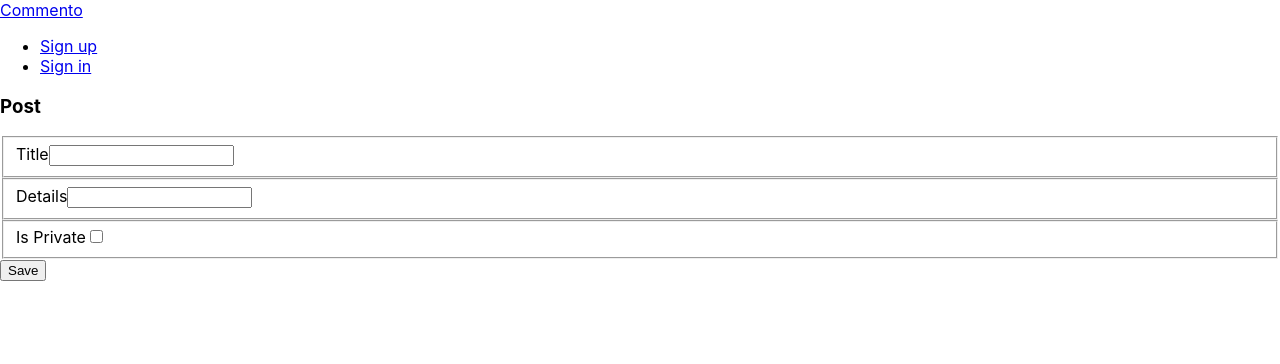
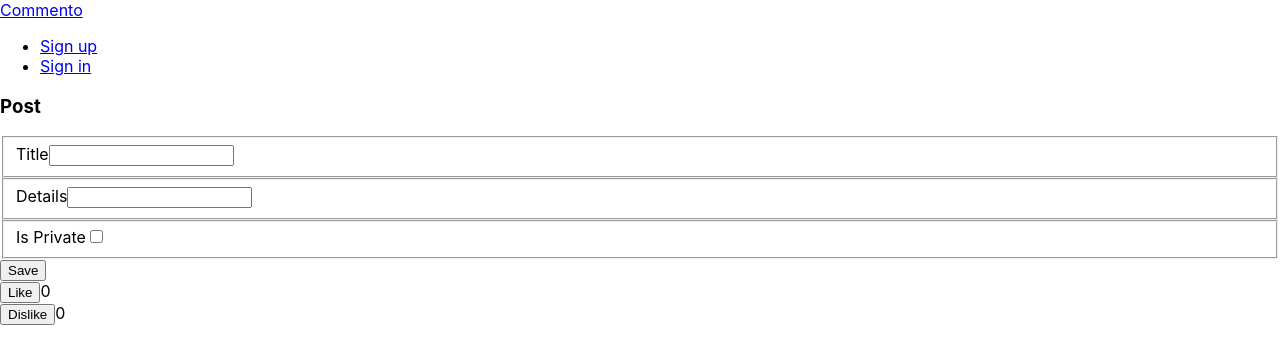
Before and after one commit to dato7898/commento-front, a React (Create React App) app: page /business/1/board/1/post/1 in a window 1280 px wide. Shown: the top 364 px of the page. Built offline with nearby package versions, Linux system fonts and the light colour scheme; no server answers.

Commit message:
added vote service and votes to post component

```diff
--- a/src/component/PostComponent.jsx
+++ b/src/component/PostComponent.jsx
@@ -1,6 +1,7 @@
 import React, { Component } from 'react';
 import { Formik, Form, Field, ErrorMessage } from 'formik';
 import PostDataService from '../service/PostDataService';
+import VoteDataService from '../service/VoteDataService';
 
 class PostComponent extends Component {
 
@@ -14,11 +15,15 @@ class PostComponent extends Component {
             postId: this.props.match.params.postId,
             title: '',
             details: '',
-            isPrivate: false
+            isPrivate: false,
+            likes: 0,
+            dislikes: 0
         };
 
         this.onSubmit = this.onSubmit.bind(this);
         this.validate = this.validate.bind(this);
+        this.getAllVotes = this.getAllVotes.bind(this);
+        this.onVoteChange = this.onVoteChange.bind(this);
     }
 
     componentDidMount() {
@@ -32,6 +37,16 @@ class PostComponent extends Component {
                 details: response.data.details,
                 title: response.data.title,
                 isPrivate: response.data.isPrivate
+            }));
+
+        this.getAllVotes();
+    }
+
+    getAllVotes() {
+        VoteDataService.getAllVotes(this.state.postId)
+            .then(response => this.setState({
+                likes: response.data.true,
+                dislikes: response.data.false
             }));
     }
 
@@ -49,6 +64,11 @@ class PostComponent extends Component {
             PostDataService.updatePost(this.state.businessId, this.state.boardId, this.state.postId, post)
                 .then(() => this.props.history.push(`/business/${this.state.businessId}/board/${this.state.boardId}/post`));
         }
+    }
+
+    onVoteChange(up) {
+        VoteDataService.changeVote(this.state.postId, { "up": up })
+            .then(this.getAllVotes);
     }
 
     validate(values) {
@@ -100,6 +120,14 @@ class PostComponent extends Component {
                             )
                         }
                     </Formik>
+                    <div>
+                        <button className="btn btn-primary" onClick={() => this.onVoteChange(true)}>Like</button>
+                        <label>{this.state.likes}</label>
+                    </div>
+                    <div>
+                        <button className="btn btn-danger" onClick={() => this.onVoteChange(false)}>Dislike</button>
+                        <label>{this.state.dislikes}</label>
+                    </div>
                 </div>
             </div>
         );
--- a/src/component/RegisterComponent.jsx
+++ b/src/component/RegisterComponent.jsx
@@ -31,7 +31,7 @@ class RegisterComponent extends React.Component {
                 email: this.state.email,
                 password: this.state.password
             })
-            .then(() => {
+            .then((response) => {
                 this.props.history.push('/login');
             }).catch((error) => {
                 console.log(error);
--- a/src/service/PostDataService.js
+++ b/src/service/PostDataService.js
@@ -10,7 +10,6 @@ class PostDataService {
     }
 
     deletePost(businessId, boardId, postId) {
-        //console.log('executed service')
         return axios.delete(`${window.API_URL}/business/${businessId}/board/${boardId}/post/${postId}`);
     }
 
--- /dev/null
+++ b/src/service/VoteDataService.js
@@ -0,0 +1,15 @@
+import axios from 'axios'
+
+class VoteDataService {
+
+    getAllVotes(postdId) {
+        return axios.get(`${window.API_URL}/vote/${postdId}`)
+    }
+
+    changeVote(postId, vote) {
+        return axios.post(`${window.API_URL}/vote/${postId}`, vote)
+    }
+
+}
+
+export default new VoteDataService()
```
